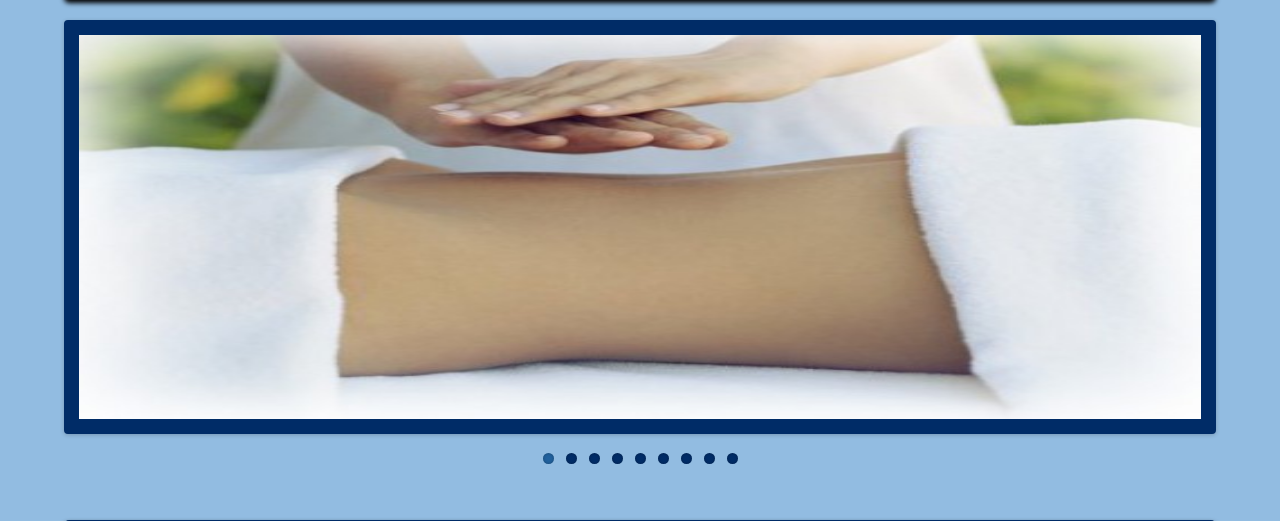
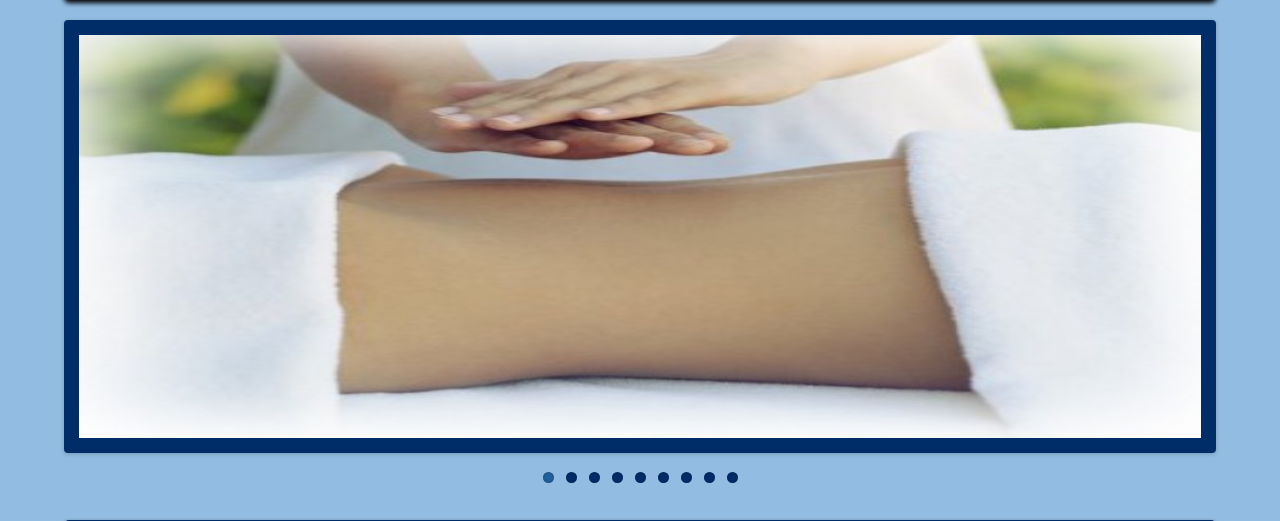
Before and after one commit to elenamp/Dharmae, a PHP site: page / in a window 1280 px wide. Shown: the part 195-716 px from the top of the page. Run offline with PHP 8.4, Linux system fonts and the light colour scheme.

Commit message:
Altura slider adaptada

```diff
--- a/DharmaPag/public_html/css/EstilosIndex.css
+++ b/DharmaPag/public_html/css/EstilosIndex.css
@@ -94,11 +94,10 @@ box-shadow: 0px 3px 5px #000;/*hacia derecha*//*hacia abajo*//*tamaño*//*color*
     text-align: center;
     height: 60%;
     margin-top: 20px;
-
 }
 #slider{
 	width:100%;
-	height:80%;
+	height:84%;
 }
 /*-------Cuerpo------*/
 #cuerpo{
```
